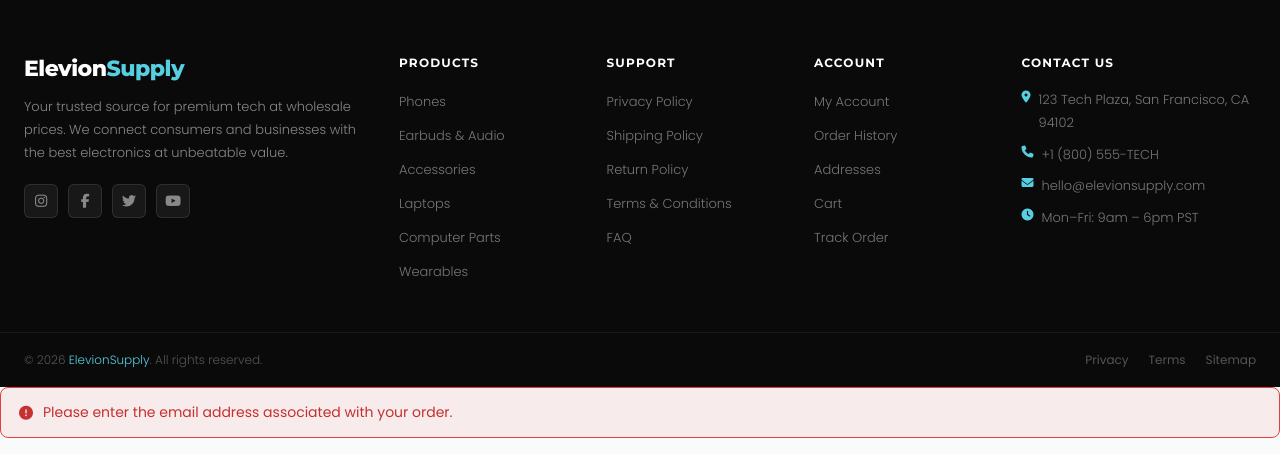
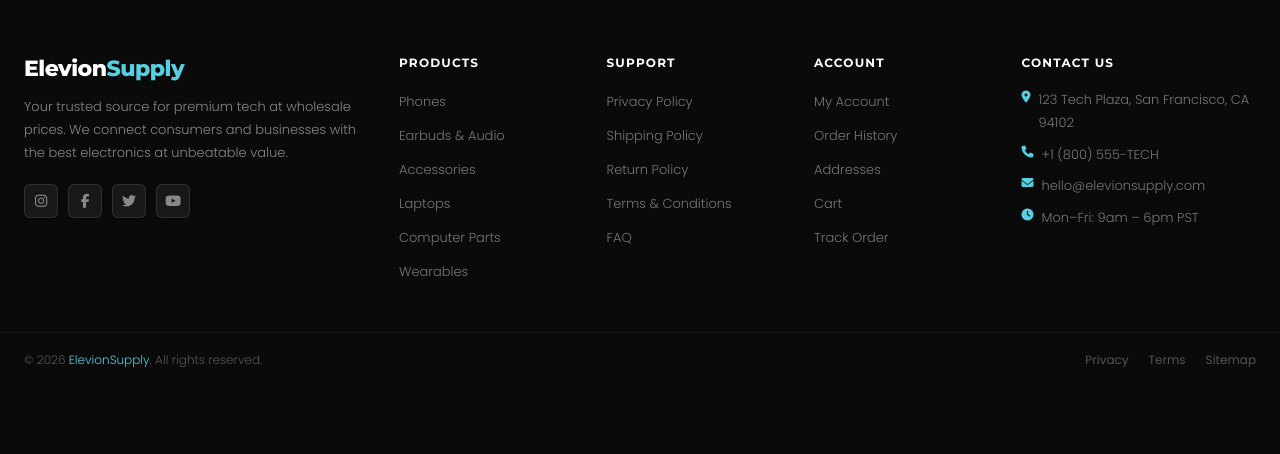
Before and after one commit to AnikethGit/Elevionsupply, a PHP site: page /track.php?order=000 in a window 1280 px wide. Shown: the part 520-974 px from the top of the page. After the commit the page ends 888 px from the top, so only its background shows below. Run offline with PHP 8.4, Linux system fonts and the light colour scheme; a user stored in the database is signed in; data comes from the database, SQL or seed files in the repository; tables that the repository leaves empty hold one stand-in row (values such as "Sample post").

Commit message:
Fix: track.php duplicate block + shipment card null fields
- Removed duplicate page content after footer include (same issue as
  process.php — prior patch appended a second copy of the full page)
- Shipment card now conditionally renders each field — carrier,
  tracking number and estimated delivery are skipped when null
- tracking_url shown as a clickable link spanning full grid width
  when present (the only field guaranteed set by manual order create)

```diff
--- a/track.php
+++ b/track.php
@@ -84,10 +84,22 @@ $stepMap = ['pending'=>0,'processing'=>1,'shipped'=>2,'delivered'=>3];
         <div class="track-shipment card">
             <div class="card-header"><i class="fas fa-truck"></i> Shipment Details</div>
             <div class="ship-grid">
+                <?php if ($order['shipment']['carrier']): ?>
                 <div><span>Carrier</span><strong><?= e($order['shipment']['carrier']) ?></strong></div>
+                <?php endif; ?>
+                <?php if ($order['shipment']['tracking_number']): ?>
                 <div><span>Tracking No.</span><strong style="font-family:monospace;color:var(--accent-dark)"><?= e($order['shipment']['tracking_number']) ?></strong></div>
+                <?php endif; ?>
                 <div><span>Status</span><strong><?= e(str_replace('_',' ',$order['shipment']['status'])) ?></strong></div>
-                <?php if ($order['shipment']['estimated_delivery']): ?><div><span>Est. Delivery</span><strong><?= date('M j, Y', strtotime($order['shipment']['estimated_delivery'])) ?></strong></div><?php endif; ?>
+                <?php if ($order['shipment']['estimated_delivery']): ?>
+                <div><span>Est. Delivery</span><strong><?= date('M j, Y', strtotime($order['shipment']['estimated_delivery'])) ?></strong></div>
+                <?php endif; ?>
+                <?php if ($order['shipment']['tracking_url']): ?>
+                <div style="grid-column:1/-1">
+                    <span>Track Link</span>
+                    <strong><a href="<?= e($order['shipment']['tracking_url']) ?>" target="_blank" rel="noopener" style="color:var(--accent-dark);word-break:break-all"><?= e($order['shipment']['tracking_url']) ?></a></strong>
+                </div>
+                <?php endif; ?>
             </div>
         </div>
         <?php endif; ?>
@@ -135,87 +147,3 @@ $stepMap = ['pending'=>0,'processing'=>1,'shipped'=>2,'delivered'=>3];
     <?php endif; ?>
 </div>
 <?php require_once 'includes/footer.php'; ?>
-
-
-    <?php if ($error): ?>
-    <div class="alert alert-error"><i class="fas fa-exclamation-circle"></i> <?= e($error) ?></div>
-    <?php endif; ?>
-
-    <?php if ($order): ?>
-    <div class="track-result">
-        <div class="track-header">
-            <div><h2>Order #<?= e($order['order_number']) ?></h2><p>Placed on <?= date('F j, Y', strtotime($order['created_at'])) ?></p></div>
-            <?= status_badge($order['status']) ?>
-        </div>
-
-        <?php if (!in_array($order['status'],['cancelled','refunded'])): ?>
-        <div class="track-progress">
-            <?php $current = $stepMap[$order['status']] ?? 0; ?>
-            <?php foreach ($steps as $i => $step): ?>
-            <div class="tp-step <?= $i<=$current?'done':'' ?> <?= $i===$current?'active':'' ?>">
-                <div class="tp-icon">
-                    <?php $stepIcons = ['fas fa-check-circle','fas fa-cog','fas fa-shipping-fast','fas fa-box-open']; ?>
-                    <i class="<?= $i < $current ? 'fas fa-check' : $stepIcons[$i] ?>"></i>
-                </div>
-                <span><?= $step ?></span>
-                <?php if ($i < count($steps)-1): ?><div class="tp-line <?= $i<$current?'done':'' ?>"></div><?php endif; ?>
-            </div>
-            <?php endforeach; ?>
-        </div>
-        <?php endif; ?>
-
-        <?php if ($order['shipment']): ?>
-        <div class="track-shipment card">
-            <div class="card-header"><i class="fas fa-truck"></i> Shipment Details</div>
-            <div class="ship-grid">
-                <div><span>Carrier</span><strong><?= e($order['shipment']['carrier']) ?></strong></div>
-                <div><span>Tracking No.</span><strong style="font-family:monospace;color:var(--accent-dark)"><?= e($order['shipment']['tracking_number']) ?></strong></div>
-                <div><span>Status</span><strong><?= e(str_replace('_',' ',$order['shipment']['status'])) ?></strong></div>
-                <?php if ($order['shipment']['estimated_delivery']): ?><div><span>Est. Delivery</span><strong><?= date('M j, Y', strtotime($order['shipment']['estimated_delivery'])) ?></strong></div><?php endif; ?>
-            </div>
-        </div>
-        <?php endif; ?>
-
-        <div class="card">
-            <div class="card-header"><i class="fas fa-box"></i> Items in This Order</div>
-            <?php foreach ($order['items'] as $item): ?>
-            <div class="od-item">
-                <div class="od-item-img">
-                    <?php
-                    $pData = get_product((int)$item['product_id']);
-                    echo $pData ? product_thumb($pData, 0, 'width:40px;height:40px;object-fit:cover;border-radius:6px') : '📦';
-                    ?>
-                </div>
-                <div class="od-item-info"><strong><?= e($item['product_name']) ?></strong><span>SKU: <?= e($item['product_sku']) ?> &nbsp;·&nbsp; Qty: <?= $item['quantity'] ?></span></div>
-                <div class="od-item-total"><?= money($item['quantity']*$item['unit_price']) ?></div>
-            </div>
-            <?php endforeach; ?>
-            <div style="display:flex;justify-content:space-between;padding-top:14px;border-top:1px solid var(--gray-200);font-size:15px">
-                <span style="color:var(--gray-500)">Order Total</span>
-                <strong style="font-family:var(--font-heading);font-size:18px"><?= money($order['total_amount']) ?></strong>
-            </div>
-        </div>
-
-        <div style="display:flex;gap:12px">
-            <a href="/catalog.php" class="btn btn-primary">Continue Shopping</a>
-            <a href="/account/orders.php" class="btn btn-outline">All Orders</a>
-            <?php if (!in_array($order['status'], ['cancelled','refunded'])): ?>
-            <a href="/api/invoice/download.php?order=<?= urlencode($order['order_number']) ?>"
-               class="btn btn-invoice" target="_blank">
-                <i class="fas fa-file-pdf"></i> Download Invoice
-            </a>
-            <?php endif; ?>
-        </div>
-    </div>
-    <?php elseif (!$error): ?>
-    <div class="track-help">
-        <h3>Need Help?</h3>
-        <div class="help-cards">
-            <div class="help-card"><i class="fas fa-envelope"></i><h4>Email Support</h4><p>hello@elevionsupply.com</p></div>
-            <div class="help-card"><i class="fas fa-phone"></i><h4>Phone Support</h4><p>+1 (800) 555-TECH</p></div>
-            <div class="help-card"><i class="fas fa-comments"></i><h4>Live Chat</h4><p>Mon–Fri, 9am–6pm PST</p></div>
-        </div>
-    </div>
-    <?php endif; ?>
-</div>
-<?php require_once 'includes/footer.php'; ?>
```
